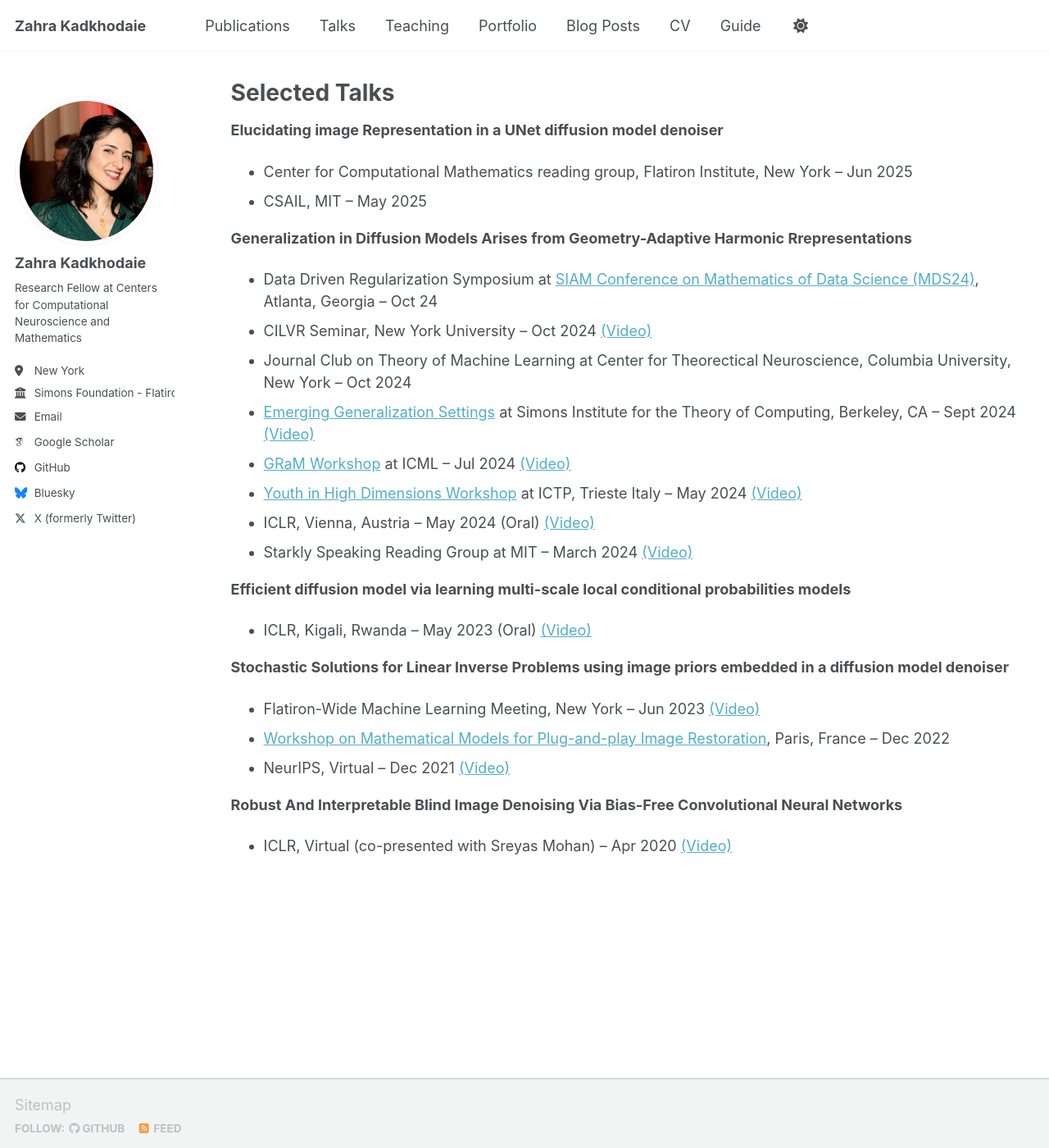
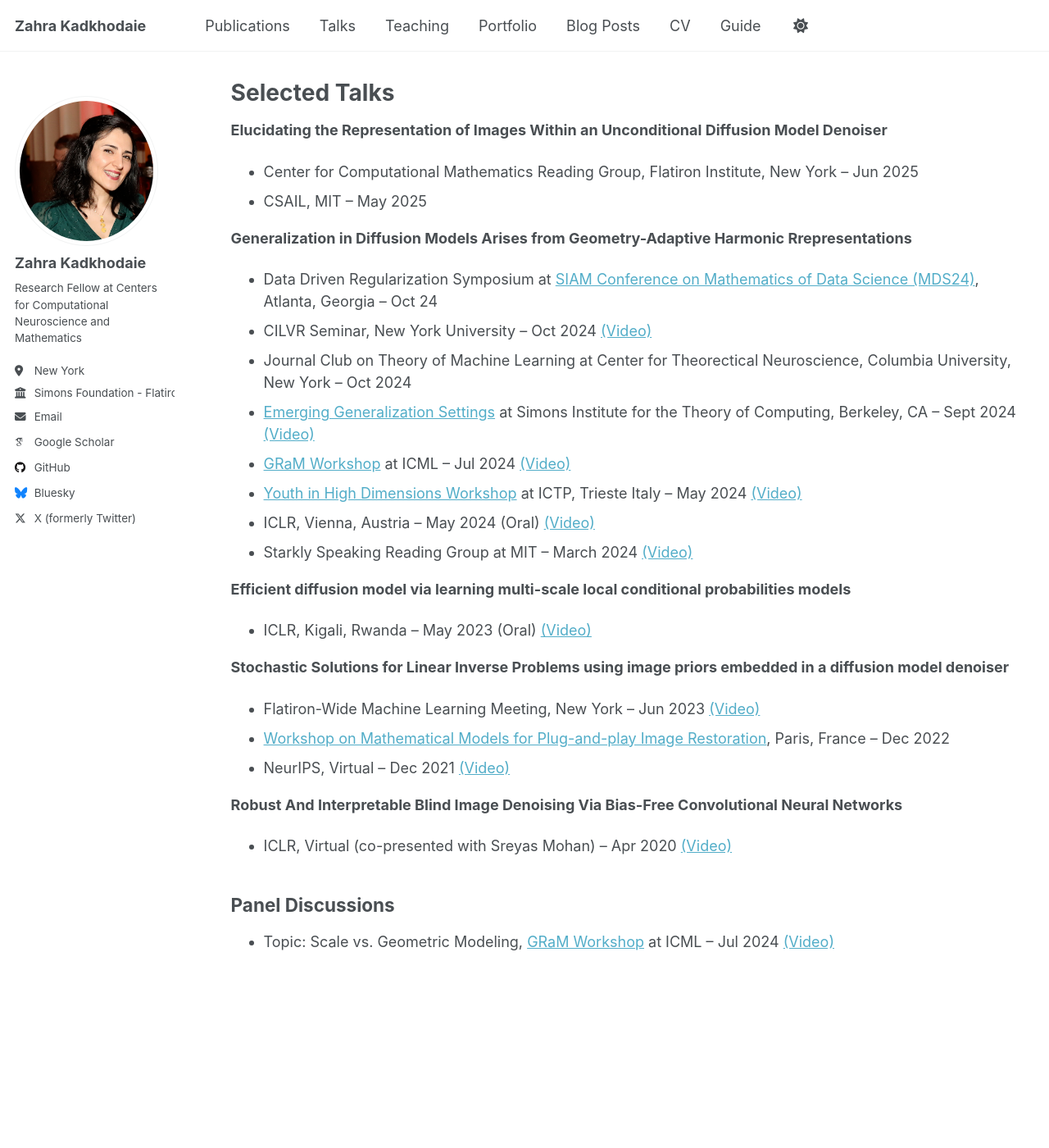
Before and after one commit to Zahra-Kadkhodaie/Zahra-Kadkhodaie.github.io, a Jekyll site: the page built from _pages/talks.md, in a window 1280 px wide and 1400 px high. Shown: the whole window at 82% size. Built offline with Jekyll 4.4.1, drawn with Linux system fonts in a browser that asks for light colours; some web fonts are replaced; a script that is not in the unit is left out.

Commit message:
add talks4

```diff
--- a/_pages/talks.md
+++ b/_pages/talks.md
@@ -6,9 +6,9 @@ author_profile: true
 ---
 
 
-**Elucidating image Representation in a UNet diffusion model denoiser**
+**Elucidating the Representation of Images Within an Unconditional Diffusion Model Denoiser**
 <!-- June 2025 - our lab meeting-->
-- Center for Computational Mathematics reading group, Flatiron Institute, New York -- Jun 2025
+- Center for Computational Mathematics Reading Group, Flatiron Institute, New York -- Jun 2025
 - CSAIL, MIT -- May 2025
 
 <!--**image priors**
@@ -40,3 +40,6 @@ author_profile: true
 <!--**Bias-free deep neural network denoisers act like adaptive linear projections onto the local tangent plane of the image manifold**-->
 **Robust And Interpretable Blind Image Denoising Via Bias-Free Convolutional Neural Networks**
 - ICLR, Virtual (co-presented with Sreyas Mohan) -- Apr 2020 <a href="https://iclr.cc/virtual_2020/poster_HJlSmC4FPS.html" target="_blank">(Video)</a>
+
+## Panel Discussions
+- Topic: Scale vs. Geometric Modeling, <a href="https://gram-workshop.github.io/" target="_blank">GRaM Workshop</a> at ICML -- Jul 2024 <a href="https://slideslive.com/39022251/gram-panel-discussion?ref=speaker-23489" target="_blank">(Video)</a>
```
